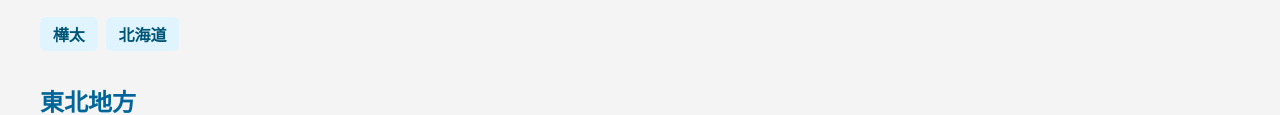
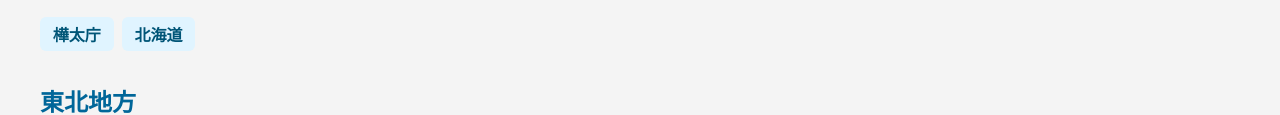
Before and after one commit to Unbekannt1871/Municipal-Anthems, a plain HTML site: page list.html in a window 1280 px wide. Shown: the part 183-298 px from the top of the page. Drawn offline with Linux system fonts and the light colour scheme.

Commit message:
Update list.html

```diff
--- a/list.html
+++ b/list.html
@@ -53,7 +53,7 @@
   <div class="region">
     <h2>樺太・北海道地方</h2>
     <ul>
-      <li><a href="00.html">樺太</a></li>
+      <li><a href="00.html">樺太庁</a></li>
       <li><a href="01.html">北海道</a></li>
     </ul>
   </div>
```
